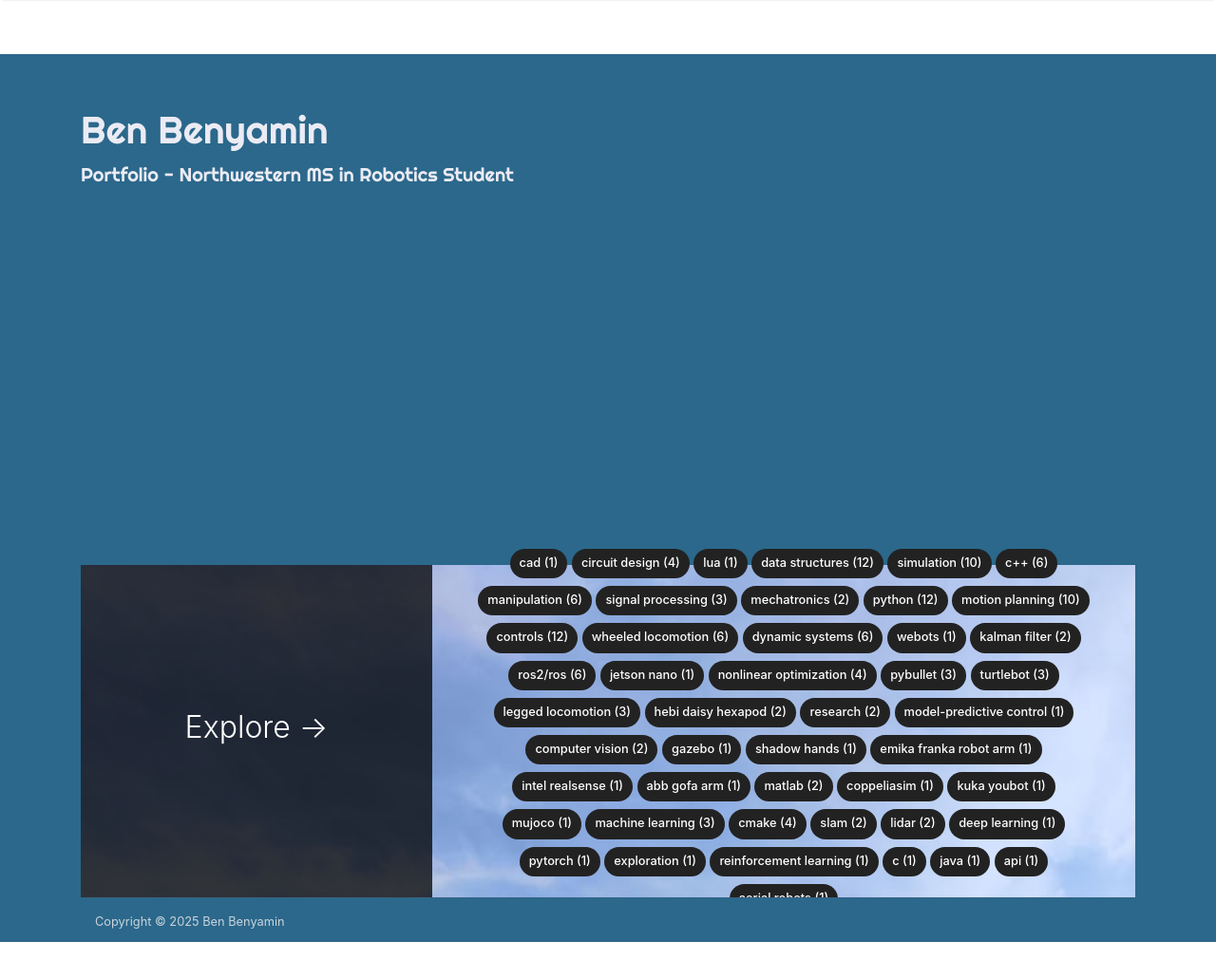
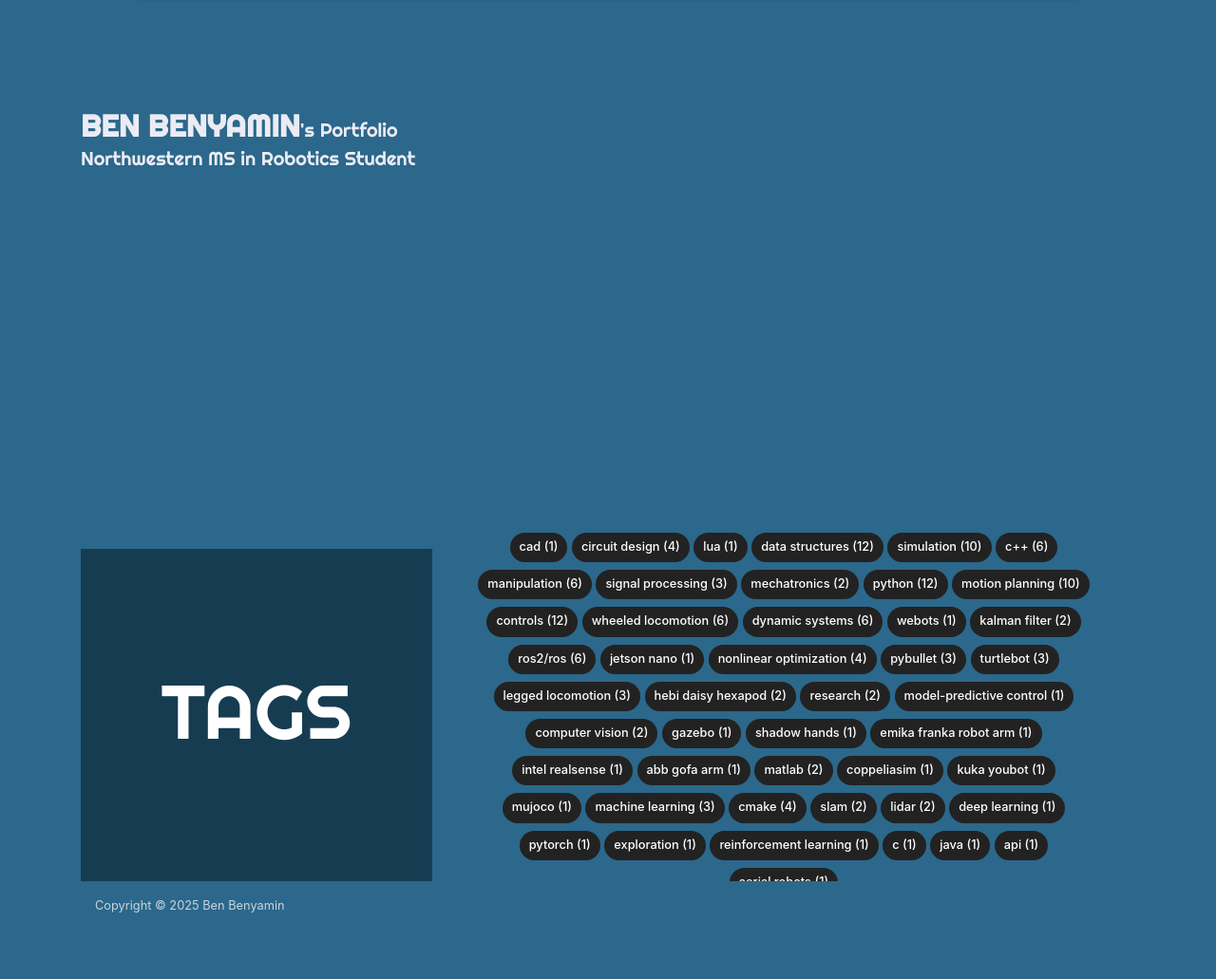
Before and after one commit to BenBenyamin/benbenyamin.github.io, a Jekyll site: the page built from _pages/tags.md, in a window 1280 px wide and 1054 px high. Shown: the top 1031 px of the window at 95% size. Built offline with Jekyll 4.4.1, drawn with Linux system fonts in a browser that asks for light colours; nearby versions of some CDN libraries.

Commit message:
Made changes to the overall aesthetics. Might be changed again later.

```diff
--- a/_config.yml
+++ b/_config.yml
@@ -1,7 +1,7 @@
 # Site
 name: "Ben Benyamin"
 title: "Ben's Portfolio"
-description: "Portfolio - Northwestern MS in Robotics Student"
+description: "Northwestern MS in Robotics Student"
 logo: 'assets/images/profilepic2-circular.png'
 favicon: 'assets/images/profilepic2-circular.png'
 url:
--- a/_layouts/default.html
+++ b/_layouts/default.html
@@ -6,7 +6,7 @@
 
 <link rel="icon" href="{{ site.baseurl }}/assets/images/profilepic2-circular.png">
 
-<title>{{ page.title }} | {{site.name}}</title>
+<title>{{ site.name }}</title>
 
 {% seo %}
 
@@ -45,20 +45,18 @@ ga('send', 'pageview');
 ================================================== -->
 <nav class="navbar navbar-expand-lg navbar-light bg-white fixed-top mediumnavigation nav-down">
 
-    <div class="container pr-0">
+    <!-- <div class="container pr-0"> -->
 
     <!-- Begin Logo -->
     <a class="navbar-brand" href="{{ site.baseurl }}/">
-    <img src="{{ site.baseurl }}/{{ site.logo }}" alt="{{ site.name }}">
+        <img style="max-width: 30%; height: auto;" src = "{{ site.baseurl }}/{{ site.logo }}" alt="{{ site.name }}">
     </a>
     <!-- End Logo -->
-
     <button class="navbar-toggler" type="button" data-toggle="collapse" data-target="#navbarMediumish" aria-controls="navbarSupportedContent" aria-expanded="false" aria-label="Toggle navigation">
     <span class="navbar-toggler-icon"></span>
     </button>
 
     <div class="collapse navbar-collapse" id="navbarMediumish">
-
         <!-- Begin Menu -->
 
         <ul class="navbar-nav ml-auto">
@@ -83,9 +81,7 @@ ga('send', 'pageview');
 
         <!-- End Menu -->
 
-    </div>
-
-    </div>
+    <!-- </div> -->
 </nav>
 <!-- End Navigation
 ================================================== -->
@@ -97,7 +93,7 @@ ga('send', 'pageview');
 <!-- Site Title
 ================================================== -->
 <div class="mainheading">
-    <h1 class="sitetitle">{{ site.name }}</h1>
+    <h1 class="sitetitle" style="display: inline;">{{ site.name || upcase }}</h1><p style="display: inline;" class="lead">'s Portfolio</p>
     <p class="lead">
         {{ site.description }}
     </p>
@@ -115,7 +111,7 @@ ga('send', 'pageview');
 	<div class="d-md-flex h-100">
 		<div class="col-md-4 transpdark align-self-center text-center h-100">
             <div class="d-md-flex align-items-center justify-content-center h-100">
-                <h2 class="d-md-block align-self-center py-1 font-weight-light">Explore <span class="d-none d-md-inline">→</span></h2>
+                <h2 class="d-md-block align-self-center py-1 font-weight-light" style="font-size: 500%; font-family: Righteous;">TAGS <span class="d-none d-md-inline"></span></h2>
             </div>
 		</div>
 		<div class="col-md-8 p-5 align-self-center text-center">
@@ -137,15 +133,11 @@ ga('send', 'pageview');
 <!-- Begin Footer
 ================================================== -->
 <footer class="footer">
-    <div class="container">
-        <div class="row">
-            <div class="col-md-6 col-sm-6 text-center text-lg-left">
-                Copyright © {{ site.time | date: "%Y" }} {{ site.name }}
-            </div>
-            <div class="col-md-6 col-sm-6 text-center text-lg-right">
-                <a target="_blank" href="https://www.wowthemes.net/mediumish-free-jekyll-template/"></a>
-            </div>
-        </div>
+    <div class="col-md-6 col-sm-6 text-center text-lg-left">
+        Copyright © {{ site.time | date: "%Y" }} {{ site.name }}
+    </div>
+    <div class="col-md-6 col-sm-6 text-center text-lg-right">
+        <a target="_blank" href="https://www.wowthemes.net/mediumish-free-jekyll-template/"></a>
     </div>
 </footer>
 <!-- End Footer
--- a/assets/css/screen.css
+++ b/assets/css/screen.css
@@ -6,10 +6,18 @@ License: https://www.wowthemes.net/freebies-license/
 :root
 {
     --background-color: rgb(43, 104, 139);
+    --background-dark: rgb(22, 60, 82);
 }
 @media screen and (min-width:1500px) {
     html { font-size:18px; } /* Increase the font size on higher resolutions */
-    .container {max-width:80%;}
+    .container
+    {
+        max-width:80%;
+    }
+}
+body
+{
+    background-color: var(--background-color);
 }
 .mainheading {
     padding: 2rem 0rem;
@@ -65,10 +73,6 @@ pre {
     padding-top: 1.5rem;
     margin-top: 57px;
     transition: all 0.4s;
-    /* background: rgb(20, 0, 56); */
-    /* background: rgb(50, 0, 131); */
-    /* background: rgb(0, 134, 151); */
-    /* background: rgb(0, 200, 226); */
     background: var(--background-color);
 }
 
@@ -117,7 +121,7 @@ section.recent-posts {
 
 @media (min-width:992px) {
     .navbar-expand-lg .navbar-nav .nav-link {
-        padding-right: 0.8rem;
+        padding-right: 3%;
         padding-left: 0.8rem;
     }
 }
@@ -168,7 +172,7 @@ section.recent-posts {
 
 .listfeaturedtag h4.card-text,
 .listrecent h4.card-text {
-    color: rgba(0, 0, 0, .44);
+    color: rgba(0, 0, 0, 0.44);
     font-size: 0.95rem;
     line-height: 1.6;
     font-weight: 400;
@@ -314,7 +318,9 @@ span.post-read-more a:hover {
 
 .mediumnavigation .nav-item,
 .dropdown-menu {
-    font-size: 0.9rem;
+    font-size: 1.2rem;
+    font-weight: bold;
+    font-family: Righteous;
 }
 
 .mediumnavigation .search-icon {
@@ -324,14 +330,17 @@ span.post-read-more a:hover {
     cursor: pointer;
 }
 
-.mediumnavigation .navbar-brand img {
+.mediumnavigation .navbar-brand .img{
     max-height: 80px;
     margin-right: 5px;
+    margin-left: 0px;
 }
 
 .mainheading h1.sitetitle {
     font-family: Righteous;
     color: rgb(235, 235, 244);
+    font-weight: bold;
+    font-size: 200%;
 }
 .mainheading p.lead {
     font-family: Righteous;
@@ -515,13 +524,13 @@ blockquote {
 }
 
 .graybg {
-    background-color: #fafafa;
+    background-color: #a76464;
     padding: 40px 0 46px;
     position: relative;
 }
 
 .listrelated .card {
-    box-shadow: 0 1px 7px rgba(0, 0, 0, .05);
+    box-shadow: 0 1px 7px rgba(128, 25, 25, 0.05);
     border: 0;
 }
 
@@ -803,7 +812,7 @@ iframe {
 }
 
 .transpdark {
-    background: rgba(0, 0, 0, 0.75);
+    background: var(--background-dark);
     color: #fff;
 }
 
@@ -814,15 +823,16 @@ iframe {
         padding: 0;
         height: 350px;
         border-radius: 0;
-        background-image: url(../images/SGSky.png);
-        background-size: cover;
     }
 
-    .jumbotron.fortags .col-md-4 {
-        background: rgba(0, 0, 0, 0.75);
+    .jumbotron.fortags .col-md-4 .md-block
+    {
+        background-color: var(--background-dark);
+    }
+
+    .jumbotron.fortags .col-md-8 {
+        background: var(--background-color);
         /* background: rgba(255, 255, 255, 0.75); */
-        color: #fff;
-        /* color: #000000; */
     }
 
     .jumbotron.fortags .row {
@@ -834,8 +844,6 @@ iframe {
     margin-top: 3rem;
     padding: 0;
     border-radius: 0;
-    background-image: url(../images/SGSky.png);
-    background-size: cover;
 }
 
 .jumbotron.fortags a {
@@ -943,3 +951,10 @@ iframe {
     opacity: 0;
     transition: opacity .25s;
 }
+
+.navbar {
+    width: 78%;
+    margin: 0 auto;
+    border-bottom-left-radius: 5px;
+    border-bottom-right-radius: 5px;
+}
--- a/site/_config.yml
+++ /dev/null
@@ -1 +0,0 @@
-host: 0.0.0.0
```
Also changed, not shown: Gemfile.lock, 1 other file.
